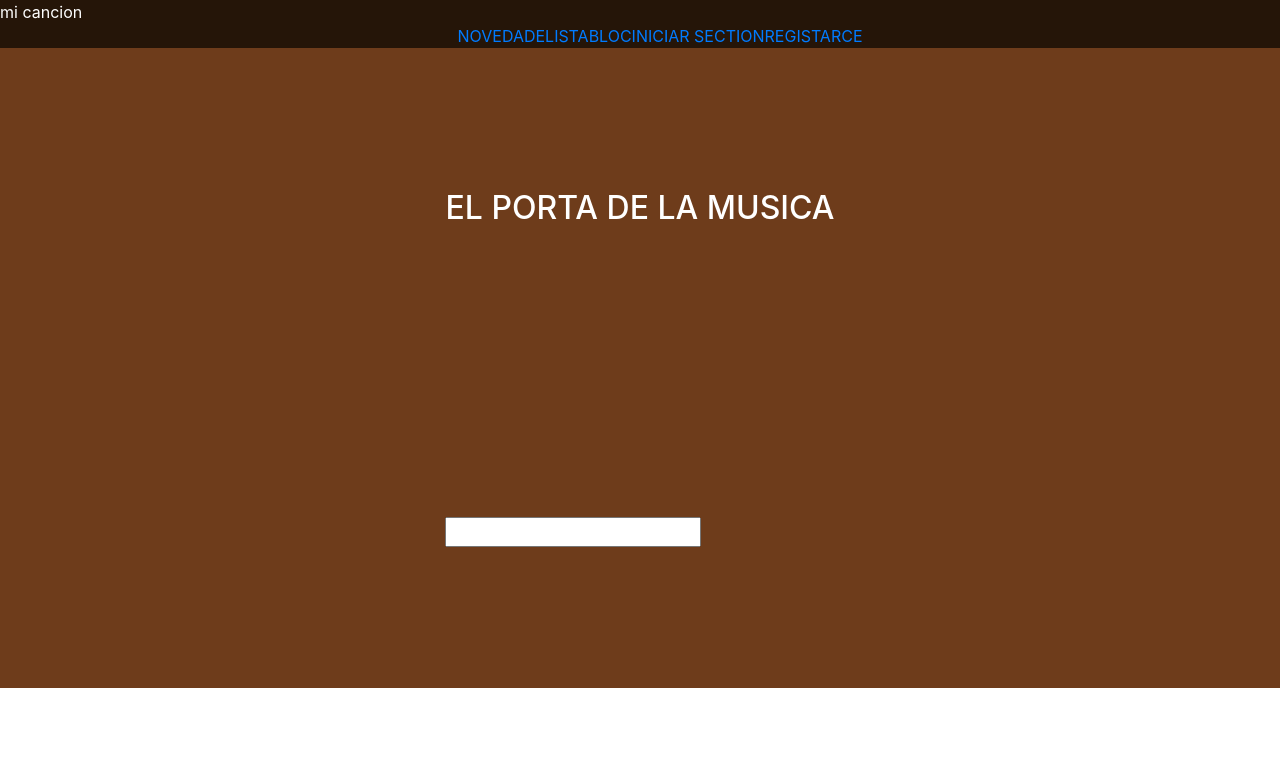
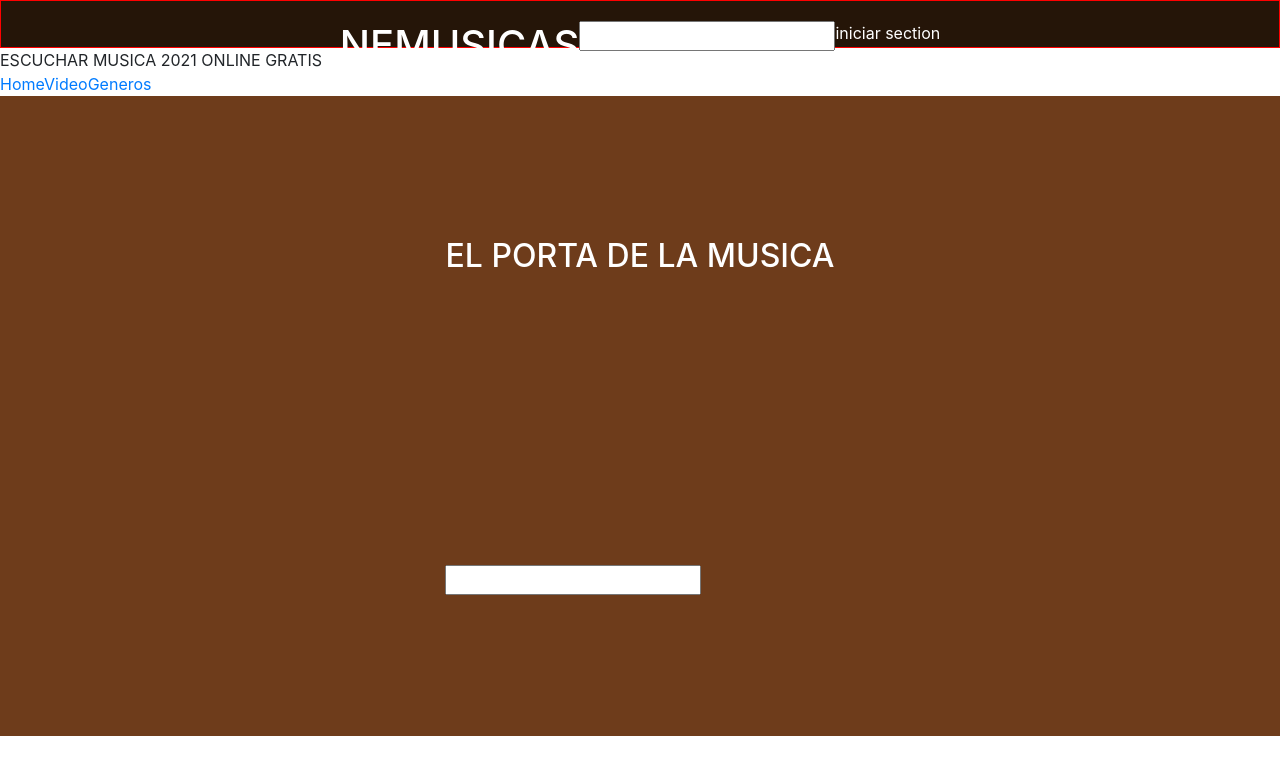
Before and after one commit to torco34/paginalinea, a React (Create React App) app: page / in a window 1280 px wide. Shown: the top 774 px of the page. Built offline with nearby package versions, Linux system fonts and the light colour scheme; a web font is replaced by a local one.

Commit message:
GUARDAR: ensayos

```diff
--- a/src/assets/estyle/components/Header.css
+++ b/src/assets/estyle/components/Header.css
@@ -2,17 +2,10 @@
 	background: #251508;
 	color: #fff;
 	height: 3em;
-	display: grid;
-	align-items: center;
-}
-ul {
-	list-style: none;
-
+	width: 100%;
+	padding: 20px;
 	display: flex;
 	justify-content: center;
-	align-items: center;
+	border: solid 1px red;
+	grid-template-columns: repeat(auto-fill, 100%);
 }
-.header a {
-	text-decoration: none;
-	list-style: none;
-}
--- a/src/components/Header.jsx
+++ b/src/components/Header.jsx
@@ -1,31 +1,20 @@
 import React from "react";
 import "../assets/estyle/components/Header.css";
-// import Navbar from "../components/Navbar";
+import Logo from "../components/Logo";
+import Buscador from "../components/Buscador";
 function Header() {
-	// const children = props.children;
+	// const children = props.children; COMBIAR HEADER TOTALMENT
 	return (
 		<div>
 			<div className="header">
-				<span>mi cancion</span>
-				<div className="lista">
-					<ul>
-						<li>
-							<a href="#">NOVEDADE</a>
-						</li>{" "}
-						<li>
-							<a href="#">LISTA</a>
-						</li>{" "}
-						<li>
-							<a href="#">BLOC</a>
-						</li>{" "}
-						<li>
-							<a href="#">INICIAR SECTION</a>
-						</li>{" "}
-						<li>
-							<a href="#">REGISTARCE</a>
-						</li>{" "}
-					</ul>
+				<div class="">
+					<Logo />
 				</div>
+				<div>
+					<Buscador />
+				</div>
+
+				<div>iniciar section</div>
 			</div>
 		</div>
 	);
--- /dev/null
+++ b/src/components/Logo.jsx
@@ -0,0 +1,10 @@
+import React from "react";
+
+const Logo = () => {
+	return (
+		<div>
+			<h1>NEMUSICAS</h1>
+		</div>
+	);
+};
+export default Logo;
--- /dev/null
+++ b/src/containers/Home.jsx
@@ -0,0 +1,10 @@
+import React from "react";
+import Contenedor from "../components/Contenedor";
+const Home = () => {
+	return (
+		<div>
+			<Contenedor />;
+		</div>
+	);
+};
+export default Home;
--- a/src/index.js
+++ b/src/index.js
@@ -4,7 +4,7 @@ import "bootstrap/dist/css/bootstrap.css";
 // import { FontAwesomeIcon } from "@fortawesome/react-fontawesome";
 // video esta las paginas en esta parte yo lastengo en app
 import "./index.css";
-import App from "./App";
+import App from "./routers/App";
 
 const container = document.getElementById("app");
 
--- a/src/routers/App.js
+++ b/src/routers/App.js
@@ -1,9 +1,40 @@
 import React from "react";
-import { BrowserRouter, Route } from "react-router-dom";
+import {
+	BrowserRouter as Router,
+	Switch,
+	Route,
+	Link,
+	useParam,
+} from "react-router-dom";
+// import Home from "../containers/Home";
+// import Header from "../components/Header";
+
+import Contenedor from "../components/Contenedor";
+import Header from "../components/Header";
+
 const App = () => {
-	<BrowserRouter>
-		<Route exact path="/" component={Home} />
-		<Route exact path="/login" component={Login} />
-	</BrowserRouter>;
+	return (
+		<Router>
+			<div className="">
+				<Header />
+				ESCUCHAR MUSICA 2021 ONLINE GRATIS
+				<div className="">
+					<Link to="/">Home</Link>
+					<Link to="/video">Video</Link>
+					<Link to="/genero">Generos</Link>
+				</div>
+				<Switch>
+					<Route path="/video">
+						<p>Aqui solo videos de mi musica</p>
+					</Route>
+					<Route path="/genero">solo generos</Route>
+
+					<Route path="/">
+						<Contenedor />
+					</Route>
+				</Switch>
+			</div>
+		</Router>
+	);
 };
 export default App;
```
Also changed, not shown: src/app.js (renamed from src/App.js).
